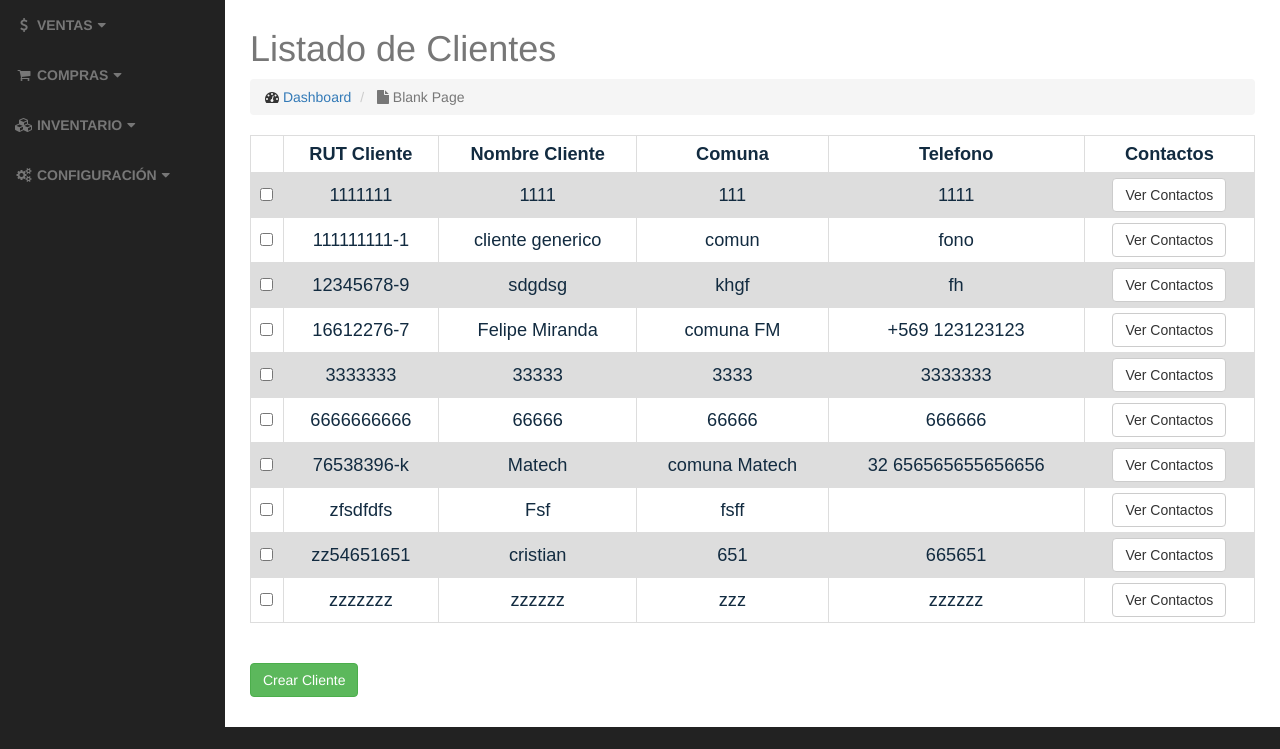
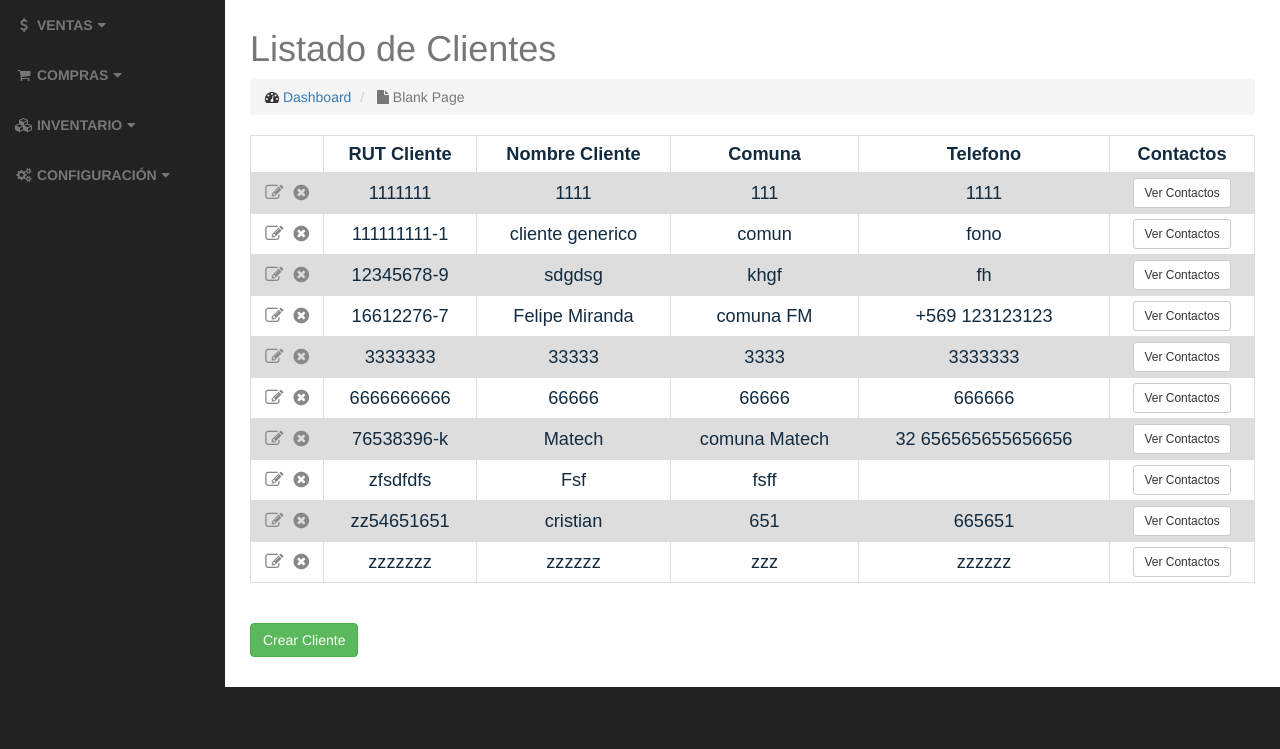
Before and after one commit to felmiran/smartERP, a Django app: page /clients/ in a window 1280 px wide. Shown: the part 51-800 px from the top of the page. Run offline with Django 3.2, Linux system fonts and the light colour scheme; data comes from the database, SQL or seed files in the repository; both versions use the stored data as it was after the commit; some libraries are stand-ins or nearby versions.

Commit message:
update form created for client

```diff
--- a/clients/templates/clients/client_list.html
+++ b/clients/templates/clients/client_list.html
@@ -18,14 +18,15 @@
             {% for client in object_list %}
                 <tr>
                     <td>
-                        <input type="checkbox">
+                        <a href="{% url 'clients:client-update' client.pk %}"><i class="fa fa-pencil-square-o" title="Editar"></i></a>&nbsp;
+                        <a href="#"><i class="fa fa-times-circle" title="Eliminar"></i></a>
                     </td>
                     <td>{{ client.client_rut }}</td>
                     <td>{{ client.client_name }}</td>
                     <td>{{ client.client_comuna }}</td>
                     <td>{{ client.client_tel }}</td>
                     <td>
-                        <a href="" class="btn btn-default">Ver Contactos</a>
+                        <a href="" class="btn btn-default btn-sm">Ver Contactos</a>
                     </td>
                 </tr>
 
--- a/clients/urls.py
+++ b/clients/urls.py
@@ -10,7 +10,6 @@ urlpatterns = [
     url(r'^client_contacts/(?P<pk>[0-9]+)/$', views.ClientContactDetailView.as_view(), name='contact_detail'),
     url(r'^add/$', views.CreateClient.as_view(), name='client-add'),
     url(r'^(?P<pk>[0-9]+)/update/$', views.UpdateClient.as_view(), name='client-update'),
-    url(r'^(?P<pk>[0-9]+)/delete/$', views.UpdateClient.as_view(), name='client-delete'),
 
 
 
--- a/clients/views.py
+++ b/clients/views.py
@@ -32,14 +32,14 @@ class CreateClient(CreateView):
 class UpdateClient(UpdateView):
     model = Client
     form_class = ClientForm
-    fields = '__all__'
+    # fields = '__all__'
     template_name_suffix = '_update_form'
 
 
 class DeleteClient(DeleteView):
     model = Client
     form_class = ClientForm
-    fields = '__all__'
+    # fields = '__all__'
     template_name_suffix = '_delete_form'
 
 
@@ -65,19 +65,19 @@ class ClientContactDetailView(DetailView):
 class CreateClientContact(CreateView):
     model = ClientContact
     form_class = ClientContactForm
-    fields = '__all__'
+    # fields = '__all__'
     template_name_suffix = '_create_form'
 
 
 class UpdateClientContact(UpdateView):
     model = ClientContact
     form_class = ClientContactForm
-    fields = '__all__'
+    # fields = '__all__'
     template_name_suffix = '_update_form'
 
 
 class DeleteClientContact(DeleteView):
     model = ClientContact
     form_class = ClientContactForm
-    fields = '__all__'
+    # fields = '__all__'
     template_name_suffix = '_delete_form'
--- a/templates/base.html
+++ b/templates/base.html
@@ -55,6 +55,21 @@
         font-size: 100%;
     }
 
+    .fa-pencil-square-o {
+        color: #888888;
+    }
+
+    .fa-pencil-square-o:hover {
+        color: #122b40;
+    }
+
+    .fa-times-circle {
+        color: #888888;
+    }
+
+   .fa-times-circle:hover {
+        color: #122b40;
+    }
 
     </style>
 
```
Also changed, not shown: clients/templates/clients/client_update_form.html (+16 -9 lines), db.sqlite3.
